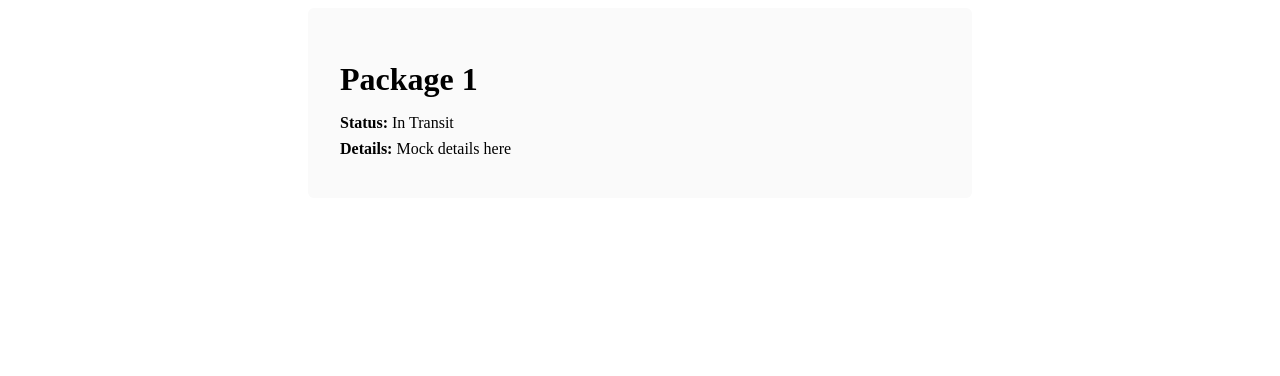
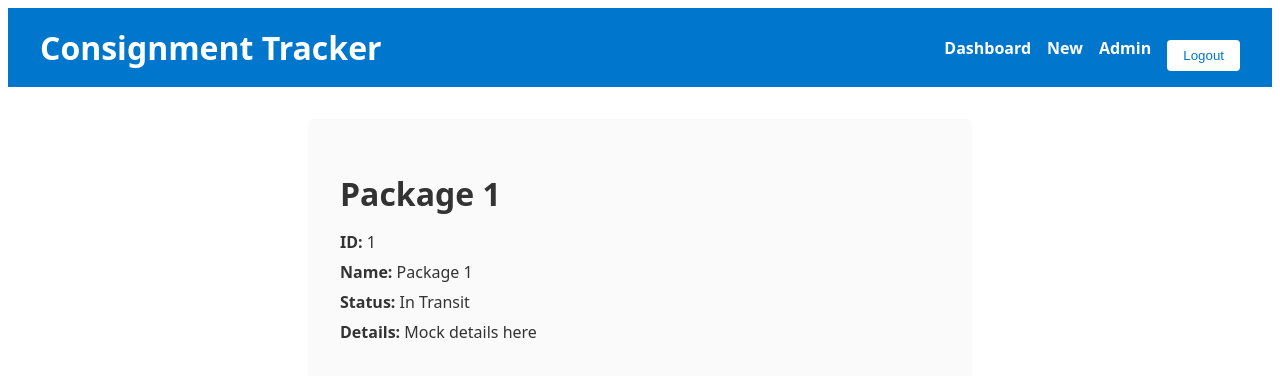
Before and after one commit to Zambagarrah/ReactJS_Consignment_Tracker, a React (Vite) app: page /consignment/1 in a window 1280 px wide. Shown: the top 376 px of the page. Built offline with nearby package versions, Linux system fonts and the light colour scheme; sample sign-in values are in the browser's storage.

Commit message:
Implemented the shared layout in the respective pages except login

```diff
--- a/src/pages/AdminPanel.jsx
+++ b/src/pages/AdminPanel.jsx
@@ -1,7 +1,9 @@
+import Layout from '../components/Layout';
 import '../styles/AdminPanel.css';
 
 const AdminPanel = () => {
   return (
+    <Layout>
       <div className="admin-panel">
         <h1>Admin Panel</h1>
         <section>
@@ -17,6 +19,7 @@ const AdminPanel = () => {
           <p>Feature coming soon: Configure system preferences</p>
         </section>
       </div>
+    </Layout>
   );
 };
 
--- a/src/pages/ConsignmentDetail.jsx
+++ b/src/pages/ConsignmentDetail.jsx
@@ -1,6 +1,7 @@
 import { useEffect, useState } from 'react';
 import { useParams } from 'react-router-dom';
 import { fetchConsignmentById } from '../services/api';
+import Layout from '../components/Layout';
 import '../styles/ConsignmentDetail.css';
 
 const ConsignmentDetail = () => {
@@ -18,11 +19,15 @@ const ConsignmentDetail = () => {
   if (!consignment) return <p>Loading...</p>;
 
   return (
-    <div className="detail">
-      <h1>{consignment.name}</h1>
-      <p><strong>Status:</strong> {consignment.status}</p>
-      <p><strong>Details:</strong> {consignment.details}</p>
-    </div>
+    <Layout>
+      <div className="detail">
+        <h1>{consignment.name}</h1>
+        <p><strong>ID:</strong> {consignment.id}</p>
+        <p><strong>Name:</strong> {consignment.name}</p>
+        <p><strong>Status:</strong> {consignment.status}</p>
+        <p><strong>Details:</strong> {consignment.details}</p>
+      </div>
+    </Layout>
   );
 };
 
--- a/src/pages/ConsignmentForm.jsx
+++ b/src/pages/ConsignmentForm.jsx
@@ -1,4 +1,5 @@
 import { useState } from 'react';
+import Layout from '../components/Layout';
 import '../styles/ConsignmentForm.css';
 
 const ConsignmentForm = () => {
@@ -30,6 +31,7 @@ const ConsignmentForm = () => {
   };
 
   return (
+    <Layout>
       <form className="form" onSubmit={handleSubmit} aria-label="Consignment Form">
         <h2>New Consignment</h2>
 
@@ -46,6 +48,7 @@ const ConsignmentForm = () => {
 
         <button type="submit">Submit</button>
       </form>
+    </Layout>
   );
 };
 
--- a/src/pages/Dashboard.jsx
+++ b/src/pages/Dashboard.jsx
@@ -1,6 +1,7 @@
 import { useEffect, useState } from 'react';
 import { fetchConsignments } from '../services/api';
 import { Link } from 'react-router-dom';
+import Layout from '../components/Layout';
 import '../styles/Dashboard.css';
 
 const Dashboard = () => {
@@ -15,6 +16,7 @@ const Dashboard = () => {
   }, []);
 
   return (
+    <Layout>
       <div className="dashboard">
         <h1>Consignment Dashboard</h1>
         {loading ? <p>Loading...</p> : (
@@ -30,6 +32,7 @@ const Dashboard = () => {
         )}
         <Link to="/new-consignment" className="button">Add New Consignment</Link>
       </div>
+    </Layout>
   );
 };
 
```
Lines whose indentation alone changed are shown as unchanged.
